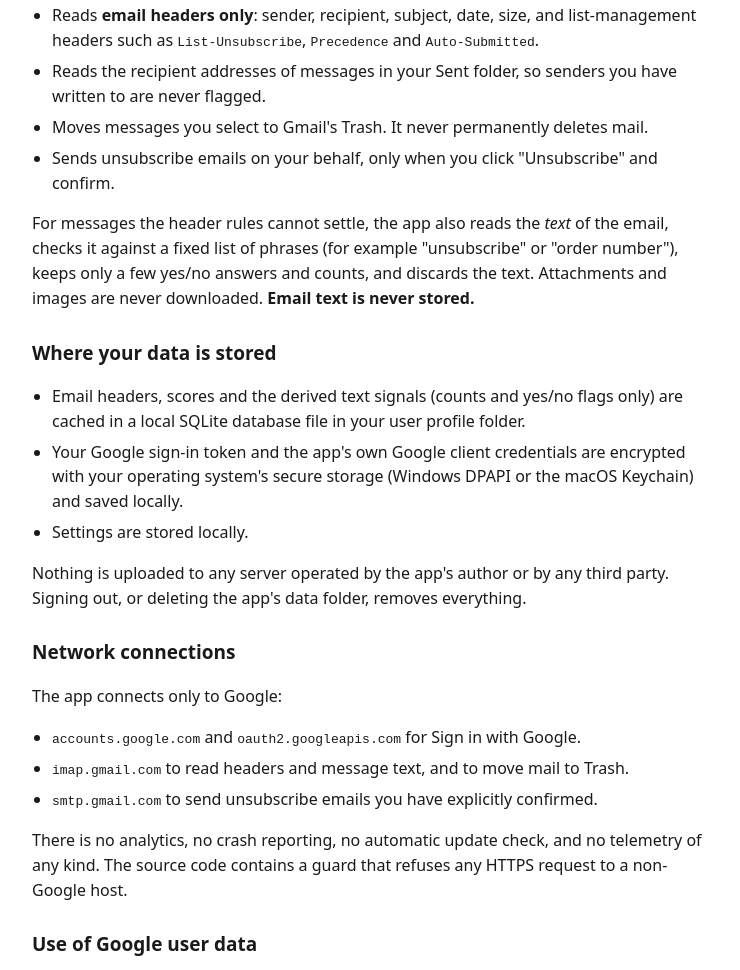
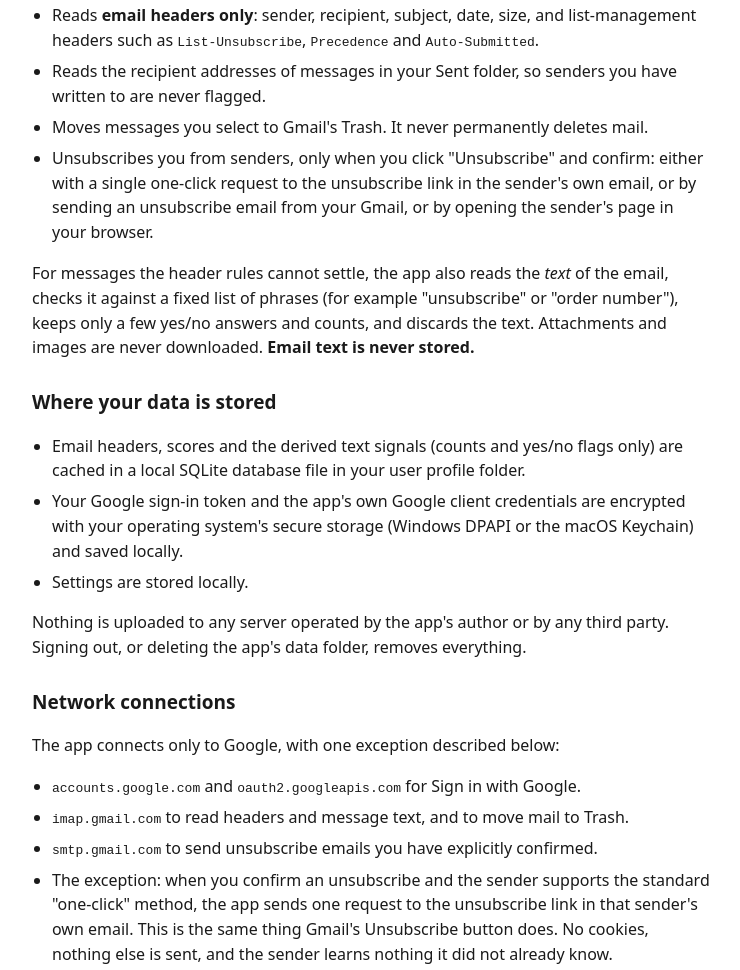
Before and after one commit to gizemalkaan/inbox-sweeper-site, a plain HTML site: page privacy.html in a window 1280 px wide. Shown: the part 510-1480 px from the top of the page, without its empty margins (268-1008 px from the left). Drawn offline with Linux system fonts and the light colour scheme.

Commit message:
Privacy policy: one-click unsubscribe exception

```diff
--- a/privacy.html
+++ b/privacy.html
@@ -88,7 +88,7 @@
         <li>Reads <strong>email headers only</strong>: sender, recipient, subject, date, size, and list-management headers such as <code>List-Unsubscribe</code>, <code>Precedence</code> and <code>Auto-Submitted</code>.</li>
         <li>Reads the recipient addresses of messages in your Sent folder, so senders you have written to are never flagged.</li>
         <li>Moves messages you select to Gmail's Trash. It never permanently deletes mail.</li>
-        <li>Sends unsubscribe emails on your behalf, only when you click "Unsubscribe" and confirm.</li>
+        <li>Unsubscribes you from senders, only when you click "Unsubscribe" and confirm: either with a single one-click request to the unsubscribe link in the sender's own email, or by sending an unsubscribe email from your Gmail, or by opening the sender's page in your browser.</li>
       </ul>
       <p>
         For messages the header rules cannot settle, the app also reads the <em>text</em> of the
@@ -106,11 +106,12 @@
       <p>Nothing is uploaded to any server operated by the app's author or by any third party. Signing out, or deleting the app's data folder, removes everything.</p>
 
       <h2>Network connections</h2>
-      <p>The app connects only to Google:</p>
+      <p>The app connects only to Google, with one exception described below:</p>
       <ul>
         <li><code>accounts.google.com</code> and <code>oauth2.googleapis.com</code> for Sign in with Google.</li>
         <li><code>imap.gmail.com</code> to read headers and message text, and to move mail to Trash.</li>
         <li><code>smtp.gmail.com</code> to send unsubscribe emails you have explicitly confirmed.</li>
+        <li>The exception: when you confirm an unsubscribe and the sender supports the standard "one-click" method, the app sends one request to the unsubscribe link in that sender's own email. This is the same thing Gmail's Unsubscribe button does. No cookies, nothing else is sent, and the sender learns nothing it did not already know.</li>
       </ul>
       <p>
         There is no analytics, no crash reporting, no automatic update check, and no telemetry of any
```
